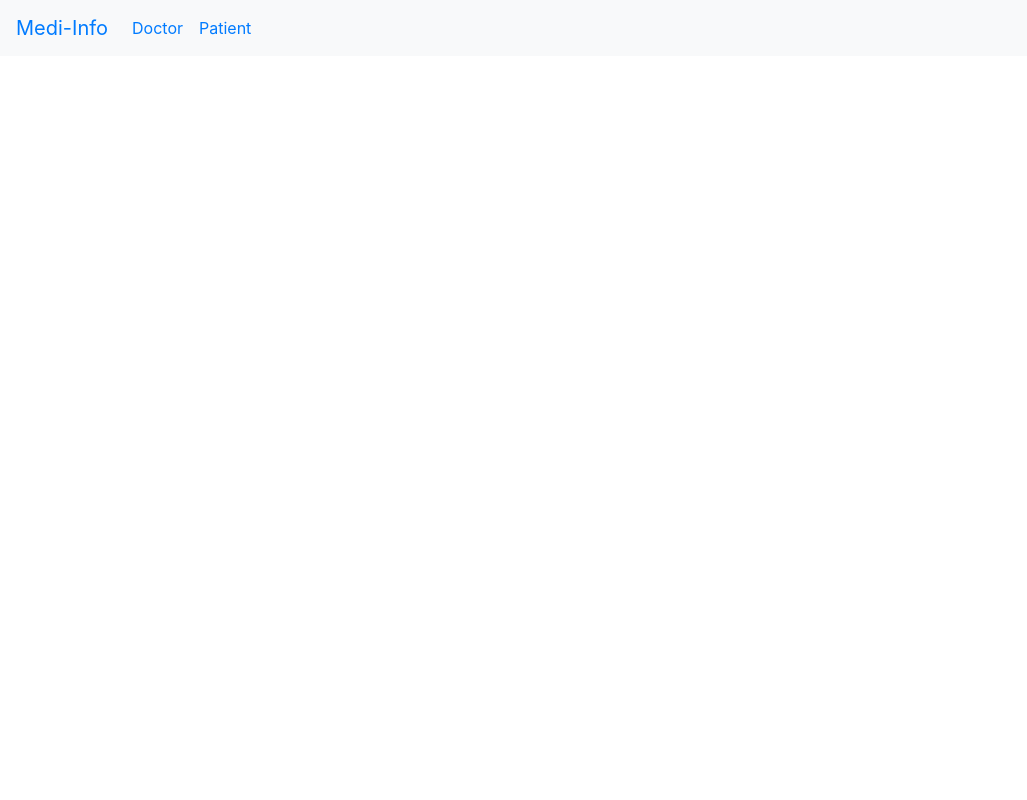
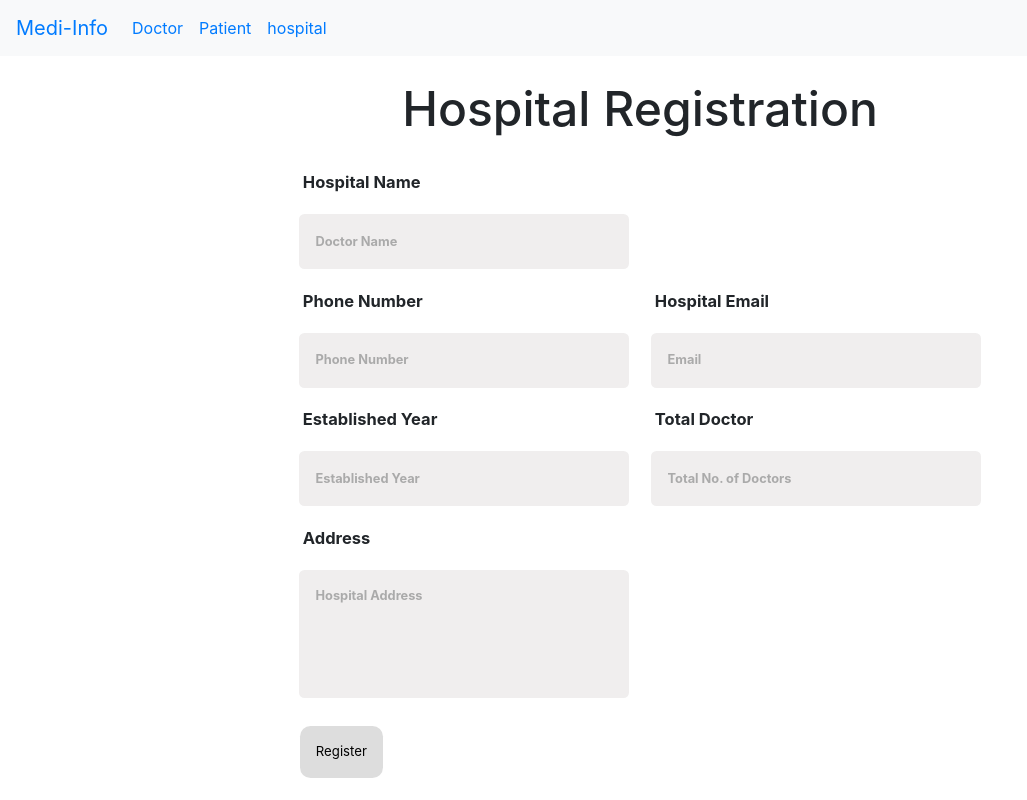
Before and after one commit to jeel2308/dot_slash, a React (Create React App) app in the folder frontend/: page /hospital in a window 1280 px wide. Shown: the whole page, without its empty margins (0-1027 px from the left). Built offline with nearby package versions, Linux system fonts and the light colour scheme.

Commit message:
add hospital form

```diff
--- /dev/null
+++ b/frontend/src/components/HostpitalForm.js
@@ -0,0 +1,162 @@
+import React from "react";
+import { withFormik, Form, Field } from "formik";
+import * as Yup from "yup";
+import "../styles/DoctorForm.scss";
+import { Container } from "react-bootstrap";
+
+const SignUp = ({ errors, touched, handleSubmit, isSubmitting, values }) => (
+  <Container className="form" style={{ fontSize: "11px" }}>
+    <Form onSubmit={handleSubmit} className="login-form">
+      <h3 style={{ textAlign: "center", margin: "1.5rem", fontSize: "3rem" }}>
+        Hospital Registration
+      </h3>
+      <div className="form__side-wrapper">
+        <div className="form__wrapper">
+          <label htmlFor="hname" className="form__label">
+            Hospital Name
+          </label>
+          <Field
+            type="id"
+            name="hname"
+            placeholder="Doctor Name"
+            className="form__input"
+          />
+          {touched.hname && errors.hname && (
+            <div className="form__error">{errors.hname}</div>
+          )}
+        </div>
+      </div>
+
+      <div className="form__side-wrapper">
+        <div className="form__wrapper">
+          <label htmlFor="phone" className="form__label">
+            Phone Number
+          </label>
+          <Field
+            type="text"
+            name="phone"
+            placeholder="Phone Number"
+            className="form__input"
+          />
+          {touched.phone && errors.phone && (
+            <div className="form__error">{errors.phone}</div>
+          )}
+        </div>
+        <div className="form__wrapper">
+          <label htmlFor="email" className="form__label">
+            Hospital Email
+          </label>
+          <Field
+            type="text"
+            name="email"
+            placeholder="Email"
+            className="form__input"
+          />
+          {touched.email && errors.email && (
+            <div className="form__error">{errors.email}</div>
+          )}
+        </div>
+      </div>
+
+      <div className="form__side-wrapper">
+        <div className="form__wrapper">
+          <label htmlFor="established_since" className="form__label">
+            Established Year
+          </label>
+          <Field
+            type="text"
+            name="established_since"
+            placeholder="Established Year"
+            className="form__input"
+          />
+          {touched.established_since && errors.established_since && (
+            <div className="form__error">{errors.established_since}</div>
+          )}
+        </div>
+        <div className="form__wrapper">
+          <label htmlFor="total_doctors" className="form__label">
+            Total Doctor
+          </label>
+          <Field
+            type="text"
+            name="total_doctors"
+            placeholder="Total No. of Doctors"
+            className="form__input"
+          />
+          {touched.total_doctors && errors.total_doctors && (
+            <div className="form__error">{errors.total_doctors}</div>
+          )}
+        </div>
+      </div>
+
+      <div className="form__side-wrapper">
+        <div className="form__wrapper">
+          <label htmlFor="address" className="form__label">
+            Address
+          </label>
+          <Field
+            name="h_address"
+            as="textarea"
+            className="form__input"
+            placeholder="Hospital Address"
+            style={{ height: "8rem", resize: "none" }}
+          />
+          {touched.h_address && errors.h_address && (
+            <div className="form__error">{errors.h_address}</div>
+          )}
+        </div>
+      </div>
+
+      <button
+        disabled={isSubmitting}
+        type="submit"
+        className="login-form__submit"
+      >
+        Register
+      </button>
+    </Form>
+  </Container>
+);
+
+const FormikEnhance = withFormik({
+  mapPropsToValues: ({
+    hname,
+    phone,
+    email,
+    h_address,
+    established_since,
+    total_doctors
+  }) => {
+    return {
+      hname: hname || "",
+      phone: phone || "",
+      email: email || "",
+      h_address: h_address || "",
+      established_since: established_since || "",
+      total_doctors: total_doctors || ""
+    };
+  },
+  validationSchema: Yup.object().shape({
+    hname: Yup.string().required("Hospital name is required."),
+    phone: Yup.string().required("Phone is required."),
+    email: Yup.string()
+      .required("Email is required.")
+      .email("Hospital Email has to be valide."),
+    h_address: Yup.string()
+      .required("Enter Hostpital address.")
+      .max(200, "Address is less then 200 char."),
+    established_since: Yup.number().required("Plaease enter Established year."),
+    total_doctors: Yup.number().required("Total number is required.")
+  }),
+  handleSubmit: (
+    values,
+    { resetForm, setSubmitting, setErrors, ...formikBag }
+  ) => {
+    // formikBag.props.registerUser(values, formikBag.props.history);
+    console.log(values);
+    resetForm();
+    setSubmitting(false);
+  }
+})(SignUp);
+
+export default FormikEnhance;
--- a/frontend/src/components/Navbar.js
+++ b/frontend/src/components/Navbar.js
@@ -12,13 +12,14 @@ function NavBar() {
       <Navbar.Collapse id="responsive-navbar-nav">
         <Nav />
         <Nav className="mr-auto">
-          <Link>
-            <Nav.Link>
-              <Link to="/doctor-form">Doctor</Link>
-            </Nav.Link>
-          </Link>
+          <Nav.Link>
+            <Link to="/doctor">Doctor</Link>
+          </Nav.Link>
           <Nav.Link>
             <Link to="/patient">Patient</Link>
+          </Nav.Link>
+          <Nav.Link>
+            <Link to="/hospital">hospital</Link>
           </Nav.Link>
           {/* <NavDropdown title="Dropdown" id="collasible-nav-dropdown">
               <NavDropdown.Item href="#action/3.1">Action</NavDropdown.Item>
--- a/frontend/src/routers/index.js
+++ b/frontend/src/routers/index.js
@@ -3,6 +3,7 @@ import { Switch, Route } from "react-router-dom";
 import Navbar from "../components/Navbar";
 import Homepage from "../components/Homepage";
 import DoctorForm from "../components/DoctorForm";
+import HospitalForm from "../components/HostpitalForm";
 
 import "../styles/body.scss";
 function RouterPage() {
@@ -13,8 +14,14 @@ function RouterPage() {
         <Route path="/" exact>
           <Homepage />
         </Route>
-        <Route path="/doctor-form" exact>
+        <Route path="/doctor" exact>
           <DoctorForm />
+        </Route>
+        {/* <Route path="/patient" exact>
+          <HospitalForm />
+        </Route> */}
+        <Route path="/hospital" exact>
+          <HospitalForm />
         </Route>
       </Switch>
     </div>
```
